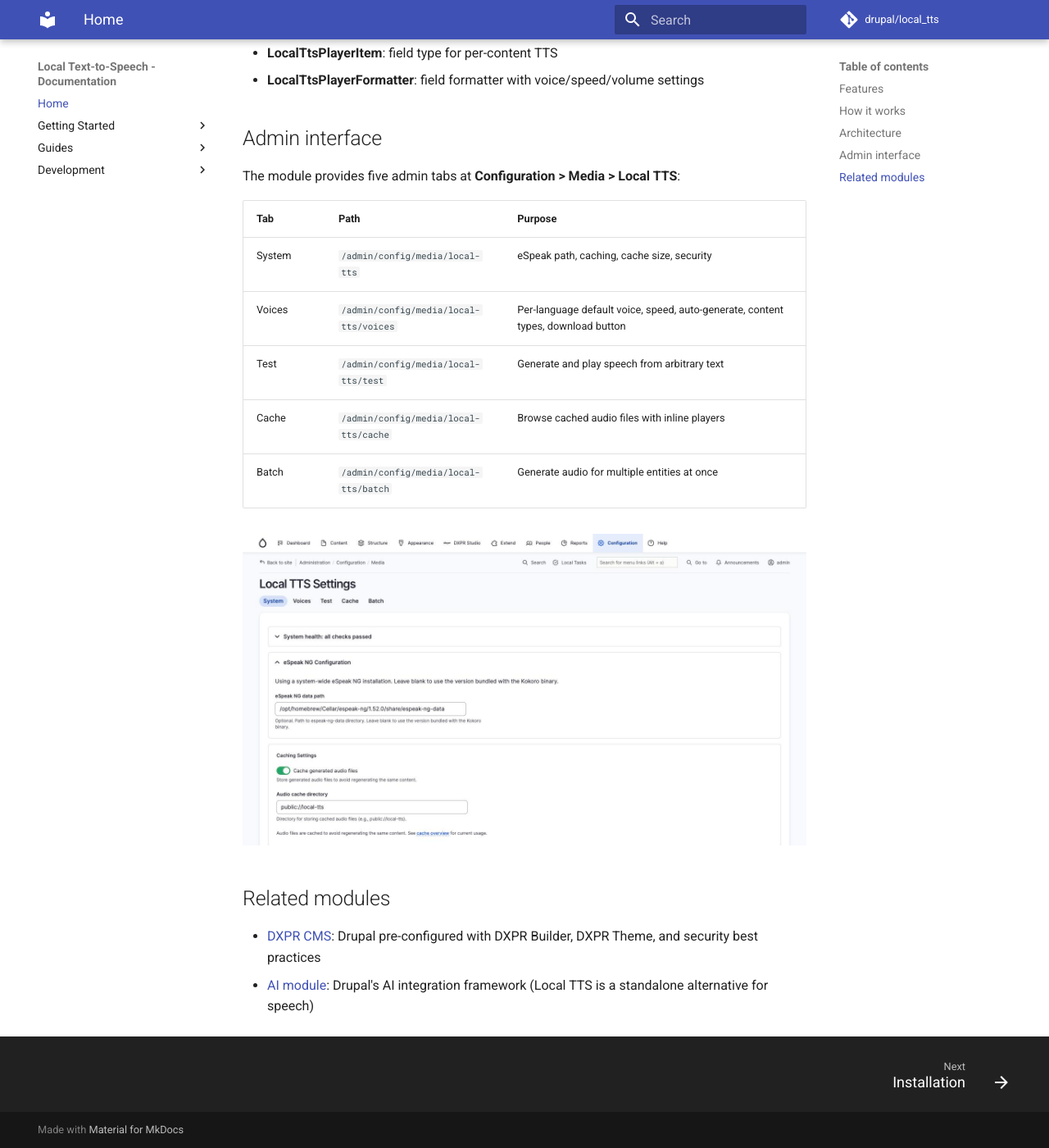
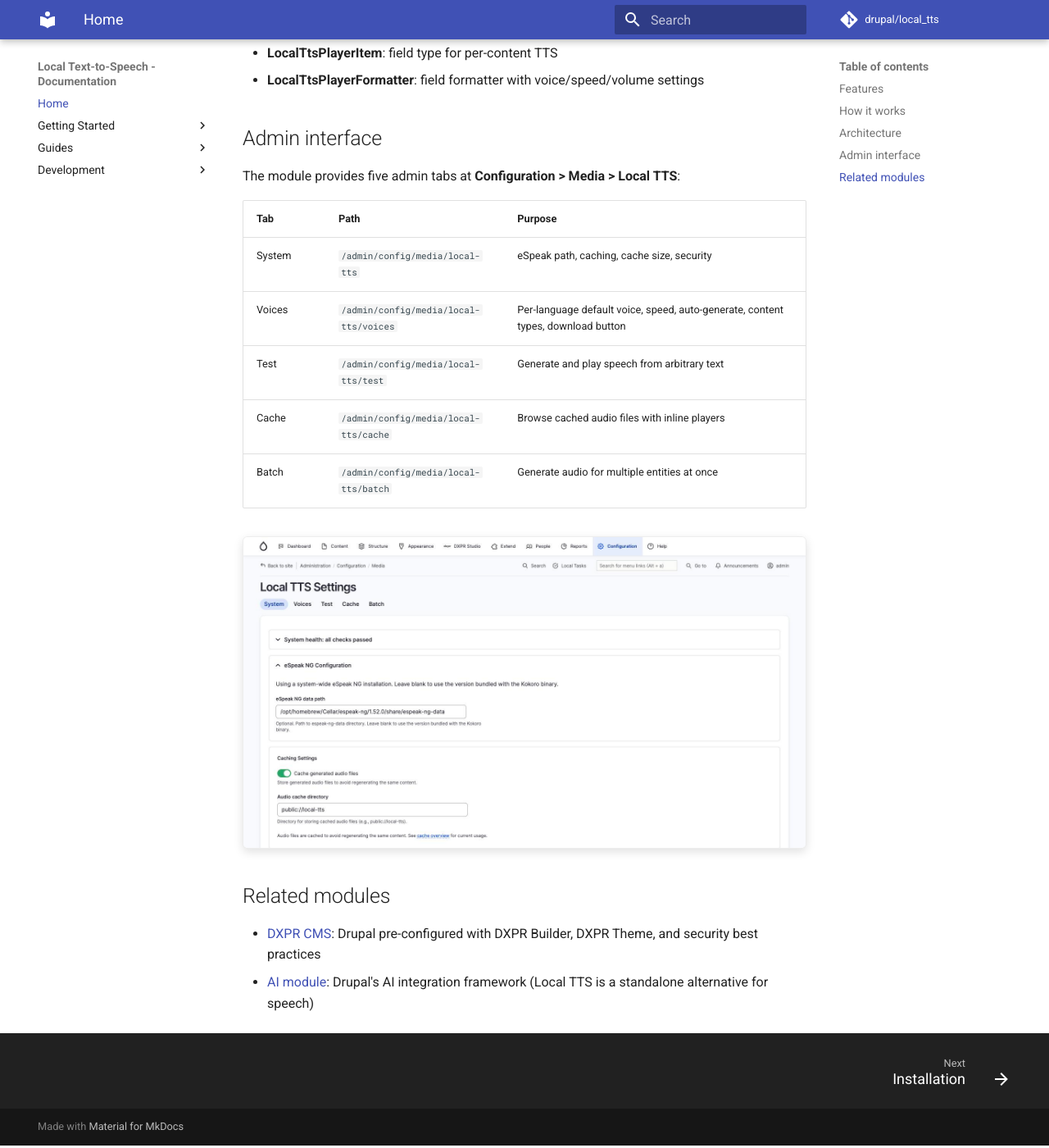
Before and after one commit to dxpr/local_tts, an MkDocs documentation site: the page built from docs/index.md, in a window 1280 px wide and 1400 px high, scrolled down 2530 px. Shown: the whole window at 82% size. Built offline with MkDocs 1.6.1 and Material for MkDocs 9.7.7, drawn with Linux system fonts in a browser that asks for light colours.

Commit message:
docs: add drop-shadow framing to screenshots
Screenshots on white backgrounds now have a subtle border, border
radius, and box-shadow so they stand off the page. Matches the
dxpr_builder docs styling.

Claude-Session: https://claude.ai/code/session_01Nk2jRzmpS7modw8ExgvP7X

```diff
--- /dev/null
+++ b/docs/stylesheets/extra.css
@@ -0,0 +1,15 @@
+/* Frame screenshots so they stand off the page background. */
+.md-typeset img:not(.twemoji) {
+  display: block;
+  max-width: 100%;
+  height: auto;
+  margin: 1.2em 0;
+  border: 0.05rem solid var(--md-default-fg-color--lightest);
+  border-radius: 0.3rem;
+  box-shadow: 0 0.2rem 0.6rem rgb(0 0 0 / 12%);
+  background: var(--md-default-bg-color);
+}
+
+[data-md-color-scheme="slate"] .md-typeset img:not(.twemoji) {
+  box-shadow: 0 0.2rem 0.6rem rgb(0 0 0 / 50%);
+}
--- a/mkdocs.yml
+++ b/mkdocs.yml
@@ -10,6 +10,9 @@ theme:
   name: material
   features:
     - navigation.footer
+
+extra_css:
+  - stylesheets/extra.css
 
 plugins:
   - search
```
